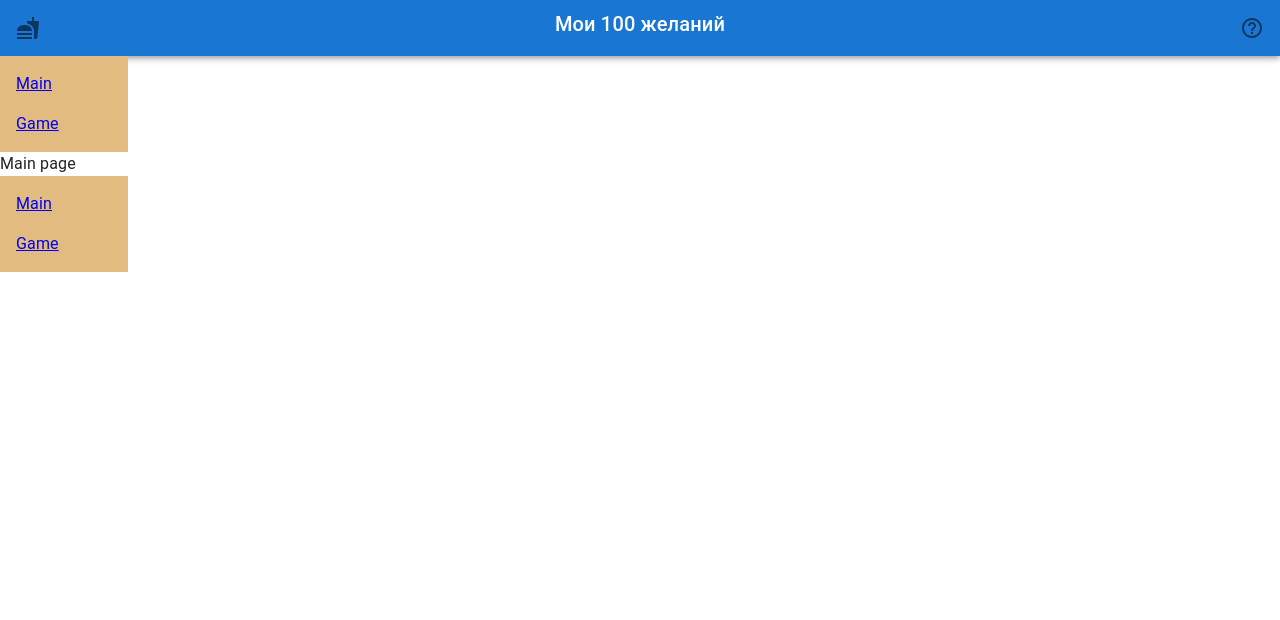
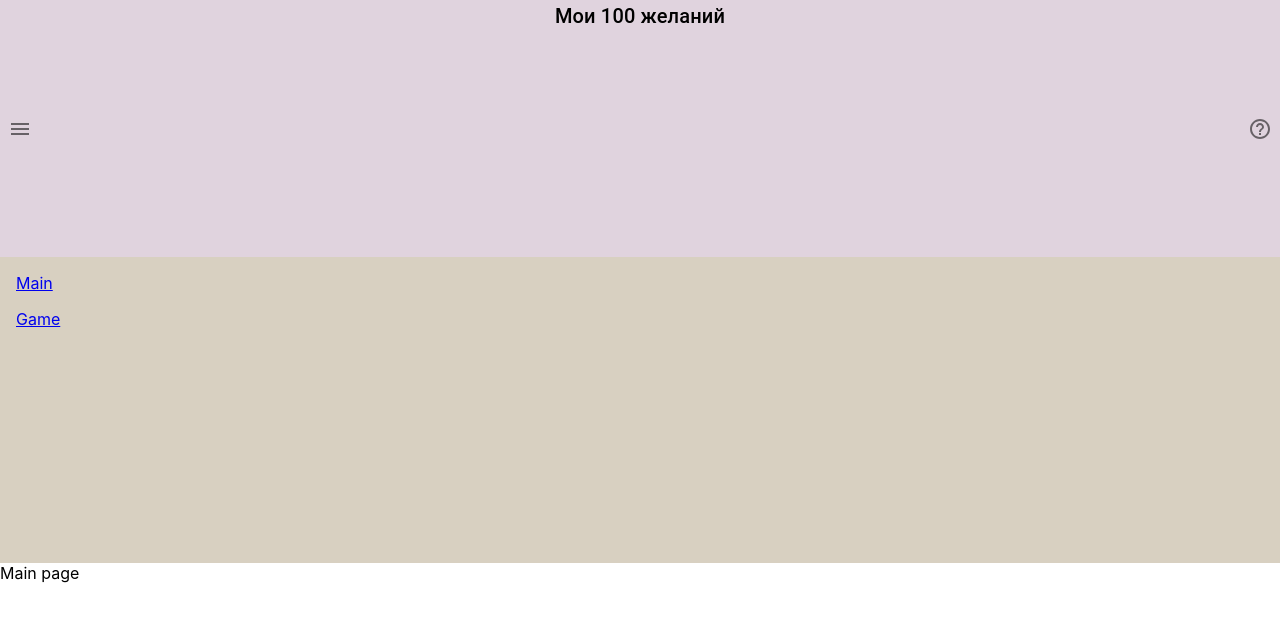
Before and after one commit to alehkonan/to-do-app, a React (Create React App) app: page / in a window 1280 px wide. Shown: the top 620 px of the page. Built offline with nearby package versions, Linux system fonts and the light colour scheme.

Commit message:
change layout

```diff
--- a/src/index.tsx
+++ b/src/index.tsx
@@ -1,4 +1,4 @@
-import { ScopedCssBaseline } from '@mui/material';
+import StyledEngineProvider from '@mui/material/StyledEngineProvider';
 import React from 'react';
 import ReactDOM from 'react-dom';
 import { BrowserRouter } from 'react-router-dom';
@@ -8,9 +8,9 @@ import './index.css';
 ReactDOM.render(
   <React.StrictMode>
     <BrowserRouter>
-      <ScopedCssBaseline>
+      <StyledEngineProvider injectFirst>
         <App />
-      </ScopedCssBaseline>
+      </StyledEngineProvider>
     </BrowserRouter>
   </React.StrictMode>,
   document.getElementById('root')
--- a/src/layout/index.tsx
+++ b/src/layout/index.tsx
@@ -1,17 +1,20 @@
-import { AppBar, IconButton, List, ListItem, Typography } from '@mui/material';
 import React, { FC } from 'react';
+import Box from '@mui/material/Box';
+import IconButton from '@mui/material/IconButton';
+import List from '@mui/material/List';
+import ListItem from '@mui/material/ListItem';
+import Typography from '@mui/material/Typography';
 import { Link, Outlet } from 'react-router-dom';
-import FastfoodIcon from '@mui/icons-material/Fastfood';
+import MenuIcon from '@mui/icons-material/Menu';
 import HelpOutlineSharpIcon from '@mui/icons-material/HelpOutlineSharp';
-import { Box } from '@mui/system';
+import styles from './styles.module.css';
 
 export const Layout: FC = () => {
   return (
-    <Box display="grid" component="main">
-      <AppBar position="static">
-        <Box display="flex" justifyContent="space-between" p={1}>
+    <Box className={styles.layout}>
+      <Box component="header" className={styles.header}>
         <IconButton>
-            <FastfoodIcon />
+          <MenuIcon />
         </IconButton>
         <Typography variant="h6" component="h1">
           Мои 100 желаний
@@ -20,9 +23,7 @@ export const Layout: FC = () => {
           <HelpOutlineSharpIcon />
         </IconButton>
       </Box>
-      </AppBar>
-      <Box component="aside" sx={{ width: '10%', backgroundColor: '#E1BB80' }}>
-        <List component="nav">
+      <List component="nav" className={styles.navigation}>
         <ListItem>
           <Link to="/">Main</Link>
         </ListItem>
@@ -30,18 +31,7 @@ export const Layout: FC = () => {
           <Link to="game">Game</Link>
         </ListItem>
       </List>
-      </Box>
       <Outlet />
-      <Box component="aside" sx={{ width: '10%', backgroundColor: '#E1BB80' }}>
-        <List component="nav">
-          <ListItem>
-            <Link to="/">Main</Link>
-          </ListItem>
-          <ListItem>
-            <Link to="game">Game</Link>
-          </ListItem>
-        </List>
-      </Box>
     </Box>
   );
 };
--- /dev/null
+++ b/src/layout/styles.module.css
@@ -0,0 +1,14 @@
+.layout {
+  min-height: 100vh;
+  display: grid;
+}
+
+.header {
+  display: flex;
+  justify-content: space-between;
+  background-color: #e0d3de;
+}
+
+.navigation {
+  background-color: #d8d0c1;
+}
```
Also changed, not shown: 1 other file (tests, documents, lock files or other folders). Lines whose indentation alone changed are shown as unchanged.
